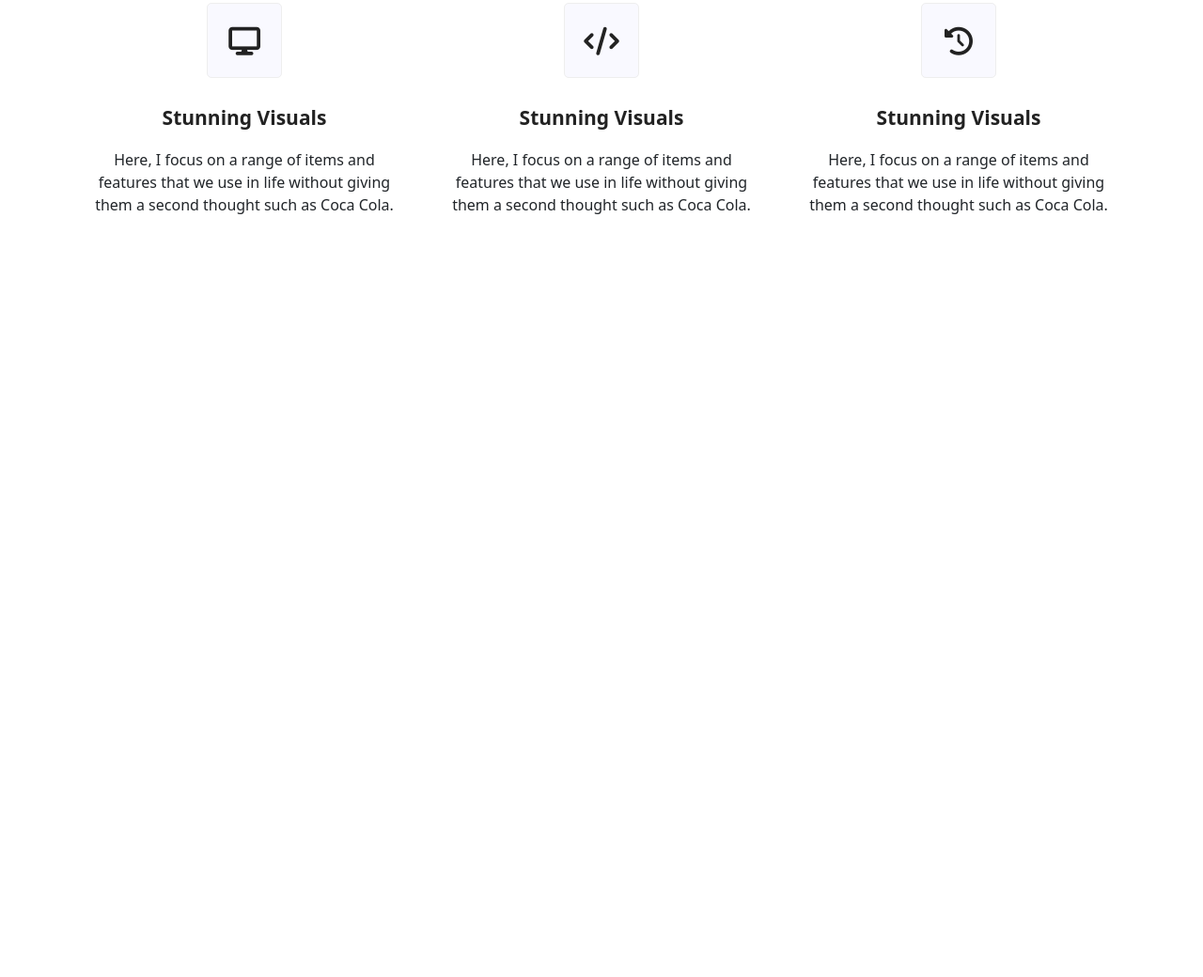
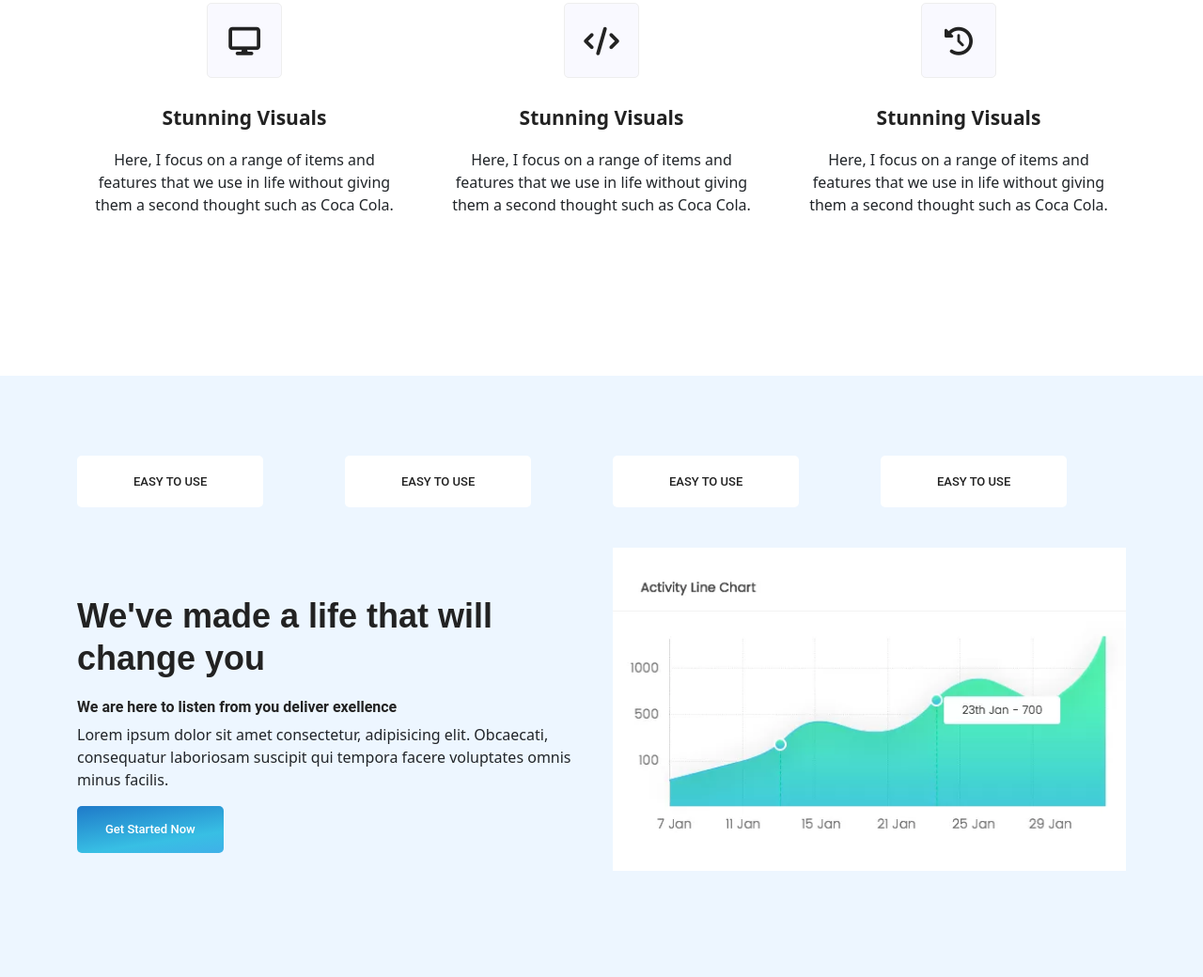
Before and after one commit to HalilSacirovic/IT-Camp-Exam, a plain HTML site: page index.html in a window 1280 px wide. Shown: the part 1059-2099 px from the top of the page at 94% size. Before the commit the page ends 1459 px from the top, so only its background shows below. Drawn offline with nearby package versions, Linux system fonts and the light colour scheme.

Commit message:
Section tree is done

```diff
--- a/index.html
+++ b/index.html
@@ -5,8 +5,7 @@
     <meta http-equiv="X-UA-Compatible" content="IE=edge">
     <meta name="viewport" content="width=device-width, initial-scale=1.0">
     <title>Nexus SaaS</title>
-    <link rel="icon" href="img/xfavicon.png.pagespeed.ic.YBKDU_Kd8V.webp" type="image/png">
-    <link href="https://cdn.jsdelivr.net/npm/bootstrap@5.2.1/dist/css/bootstrap.min.css" rel="stylesheet" integrity="sha384-iYQeCzEYFbKjA/T2uDLTpkwGzCiq6soy8tYaI1GyVh/UjpbCx/TYkiZhlZB6+fzT" crossorigin="anonymous">
+   <link href="https://cdn.jsdelivr.net/npm/bootstrap@5.2.1/dist/css/bootstrap.min.css" rel="stylesheet" integrity="sha384-iYQeCzEYFbKjA/T2uDLTpkwGzCiq6soy8tYaI1GyVh/UjpbCx/TYkiZhlZB6+fzT" crossorigin="anonymous">
     <link rel="stylesheet" href="https://cdnjs.cloudflare.com/ajax/libs/font-awesome/6.2.0/css/all.min.css" integrity="sha512-xh6O/CkQoPOWDdYTDqeRdPCVd1SpvCA9XXcUnZS2FmJNp1coAFzvtCN9BmamE+4aHK8yyUHUSCcJHgXloTyT2A==" crossorigin="anonymous" referrerpolicy="no-referrer" />
     <link rel="stylesheet" href="styles.css">
     <script src="https://cdn.jsdelivr.net/npm/@popperjs/core@2.11.6/dist/umd/popper.min.js" integrity="sha384-oBqDVmMz9ATKxIep9tiCxS/Z9fNfEXiDAYTujMAeBAsjFuCZSmKbSSUnQlmh/jp3" crossorigin="anonymous"></script>
@@ -152,5 +151,44 @@
  <!-- SECTION TWO ENDS HERE  -->
 
  <!-- ================================================================================================================================================================================ -->
+<div class="section-tree">
+    <div class="container">
+            <div class="row button-links">
+                <div class="col-12 col-sm-6 col-md-6 col-lg-3">
+                    <a href="#" class="button-link">Easy to use </a>
+                </div>
+                <div class=" col-12 col-sm-6 col-md-6 col-lg-3">
+                    <a href="#" class="button-link">Easy to use </a>
+                </div>
+                <div class="col-12 col-sm-6 col-md-6 col-lg-3">
+                    <a href="#" class="button-link">Easy to use </a>
+                </div>
+                <div class="col-12 col-sm-6 col-md-6 col-lg-3">
+                    <a href="#" class="button-link">Easy to use </a>
+                </div>
+            </div>
+
+            <div class="row">
+                <div class="col-lg-6">
+                    <div class="life-text">
+                        <h3>We've made a life that will change you </h3>
+                        <h6>We are here to listen from you deliver exellence</h6>
+                        <p>Lorem ipsum dolor sit amet consectetur, adipisicing elit. Obcaecati, consequatur laboriosam suscipit qui tempora facere voluptates omnis minus facilis.</p>
+                        <a class="get-started-btn" href="#">Get Started Now</a>
+                    </div>
+                </div>
+                <div class="col-md-12 col-lg-6">
+                    <div class="life-line-chart">
+                        <img src="../IT-Camp-Exam/Sections-images/section-tree-chart.jpg" alt="">
+                    </div>
+                </div>
+            </div>
+    </div>
+</div>
+
+<!-- SECTION TREE ENDS HERER  -->
+
+
+<!-- ============================================================================================================================================== -->
 </body>
 </html>
--- a/styles.css
+++ b/styles.css
@@ -443,3 +443,103 @@ color: white;
 
 
 /* ================================================================================================ */
+
+.section-tree {
+  background-color: #edf6ff;
+  height: 80vh;
+  display: flex;
+  align-items: center;
+  justify-content: center;
+
+}
+
+.section-tree .button-link {
+  border: none;
+  padding: 20px 60px;
+  background: #fff;
+  border-radius: 0;
+  text-align: center;
+  line-height: 60px;
+  border-radius: 5px;
+  font-size: 13px;
+  font-family: "Roboto",sans-serif;
+  font-weight: 500;
+  text-transform: uppercase;
+  color: #222;
+  text-decoration: none;
+  transition: all 0.3s !important;
+
+}
+
+.section-tree .button-link:hover {
+  background:  linear-gradient(to left top,#47a0ed 0%,#38bfe4 48%,#1f7ac9 100%);
+  color: white;
+}
+
+.section-tree .life-text {
+  margin-top: 90px;
+}
+
+@media (max-width:992px) {
+  .section-tree {
+    height: auto;
+    margin-bottom: auto;
+    margin-top: auto;
+  }
+}
+.section-tree .life-text h3 {
+  color: #222;
+    line-height: 45px;
+    font-size: 36px;
+    font-family: "Heebo",sans-serif;
+    font-weight: bold;
+    margin-bottom: 20px;
+}
+
+.section-tree .life-text h6 {
+  color: #222;
+  font-size: 16px;
+  font-weight: 700;
+  font-family: "Roboto",sans-serif;
+}
+
+.section-tree .life-text {
+  margin-bottom: 50px;
+}
+
+.get-started-btn {
+  display: inline-block;
+  background-image: linear-gradient(to left top,#47a0ed 0%,#38bfe4 48%,#1f7ac9 100%);
+  background-size: 200% auto;
+  padding: 0 30px;
+  color: #fff;
+  font-family: "Roboto",sans-serif;
+  font-size: 13px;
+  font-weight: 500;
+  line-height: 50px;
+  border-radius: 5px;
+  outline: none!important;
+  box-shadow: none!important;
+  text-align: center;
+  cursor: pointer;
+  transition: all 300ms linear 0s;
+  text-decoration: none;
+
+}
+
+.get-started-btn:hover{
+ background-position: right top;
+ color: white
+
+}
+
+.section-tree .life-line-chart img {
+  max-width: 100%;
+  height: auto;
+  padding-top: 40px;
+}
+
+
+/* SECTION TREE ENDS HERE  */
+
+/*========================================================================================================= */
```
Also changed, not shown: Sections-images/section-tree-chart.jpg (added).
